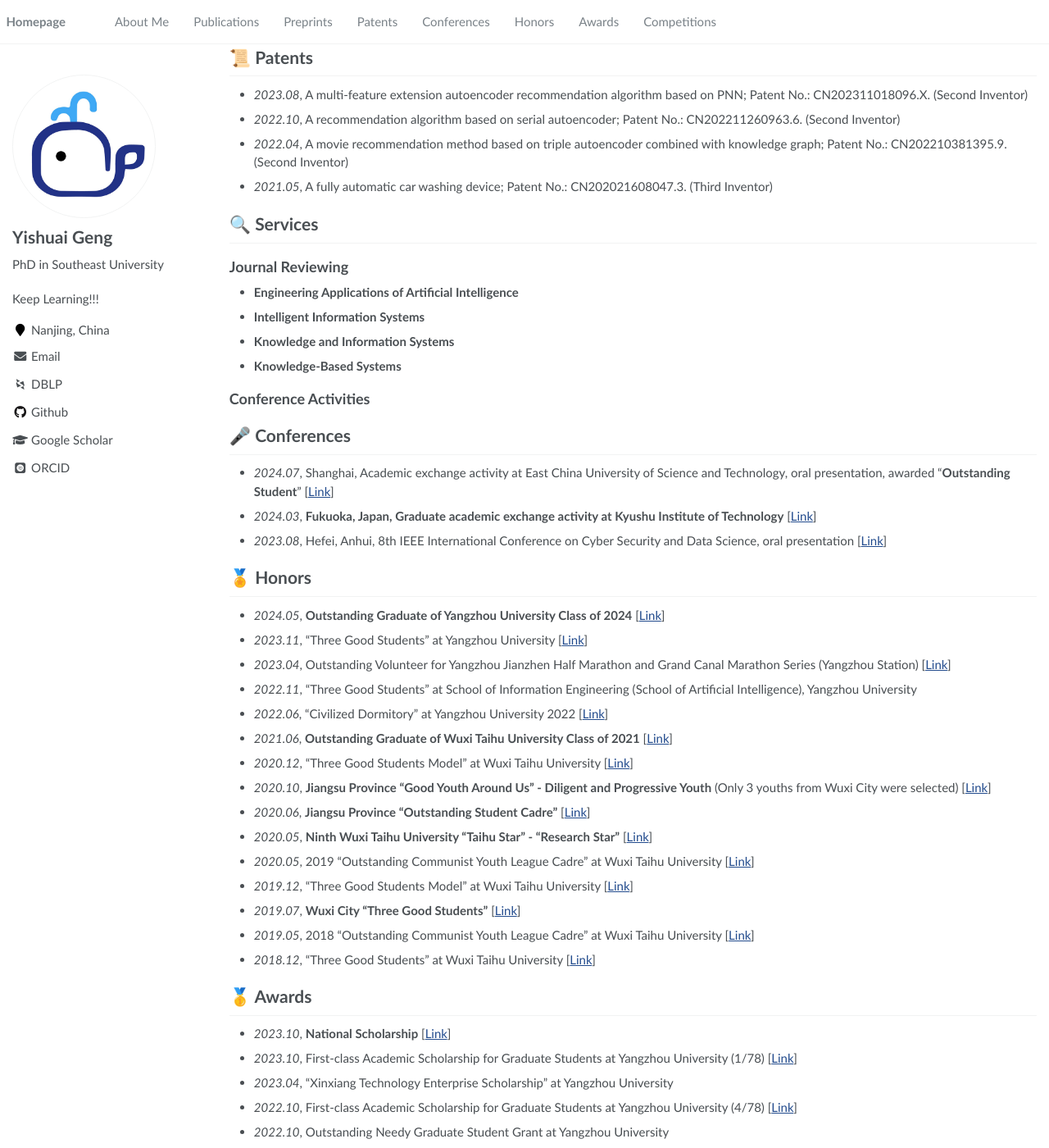
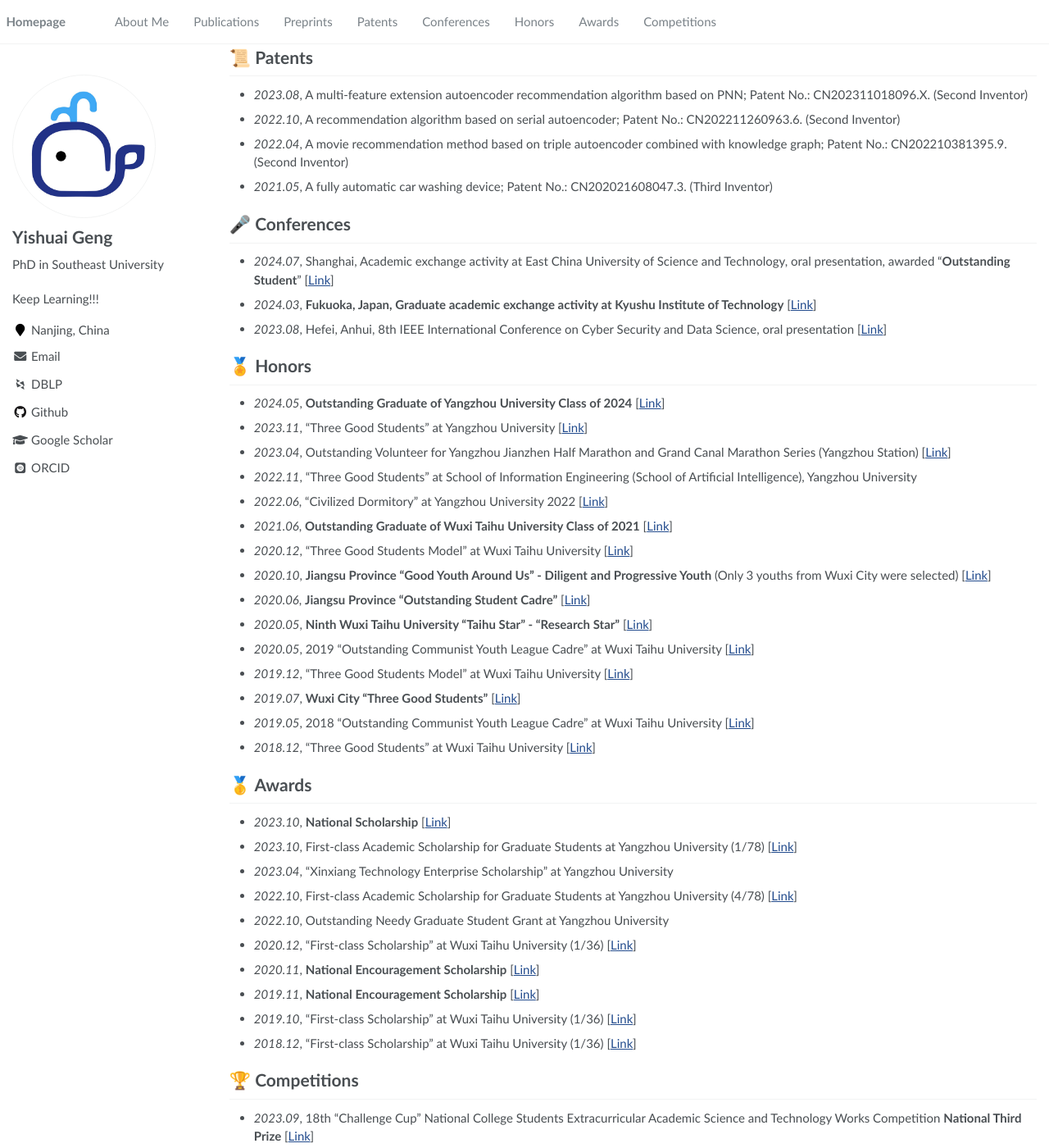
Before and after one commit to YishuaiGeng/ysgeng.github.io, a Jekyll site: the page built from _pages/about.md, in a window 1280 px wide and 1400 px high, scrolled down 1066 px. Shown: the whole window at 82% size. Built offline with Jekyll 4.4.1, drawn with Linux system fonts in a browser that asks for light colours; some web fonts are replaced; some of the changed text lies outside the part shown.

Commit message:
udpate about.md

```diff
--- a/_pages/about.md
+++ b/_pages/about.md
@@ -92,15 +92,6 @@ I have published 5 papers with total google scholar citations  <a href='https://
 - *2022.05*, Movie recommendation system based on triple autoencoder combined with knowledge graph feature extension; Registration No.: 2022SR0567030.
 -->
 
-# 🔍 Services
-
-## Journal Reviewing
-- **Engineering Applications of Artificial Intelligence**
-- **Intelligent Information Systems**
-- **Knowledge and Information Systems**
-- **Knowledge-Based Systems**
-
-## Conference Activities
 
 # 🎤 Conferences
 - *2024.07*, Shanghai, Academic exchange activity at East China University of Science and Technology, oral presentation, awarded "**Outstanding Student**" [[Link](./images/Conferences/优秀学员.jpg)]
```
Also changed, not shown: other parts of _pages/about.md (+10 -0 lines).
